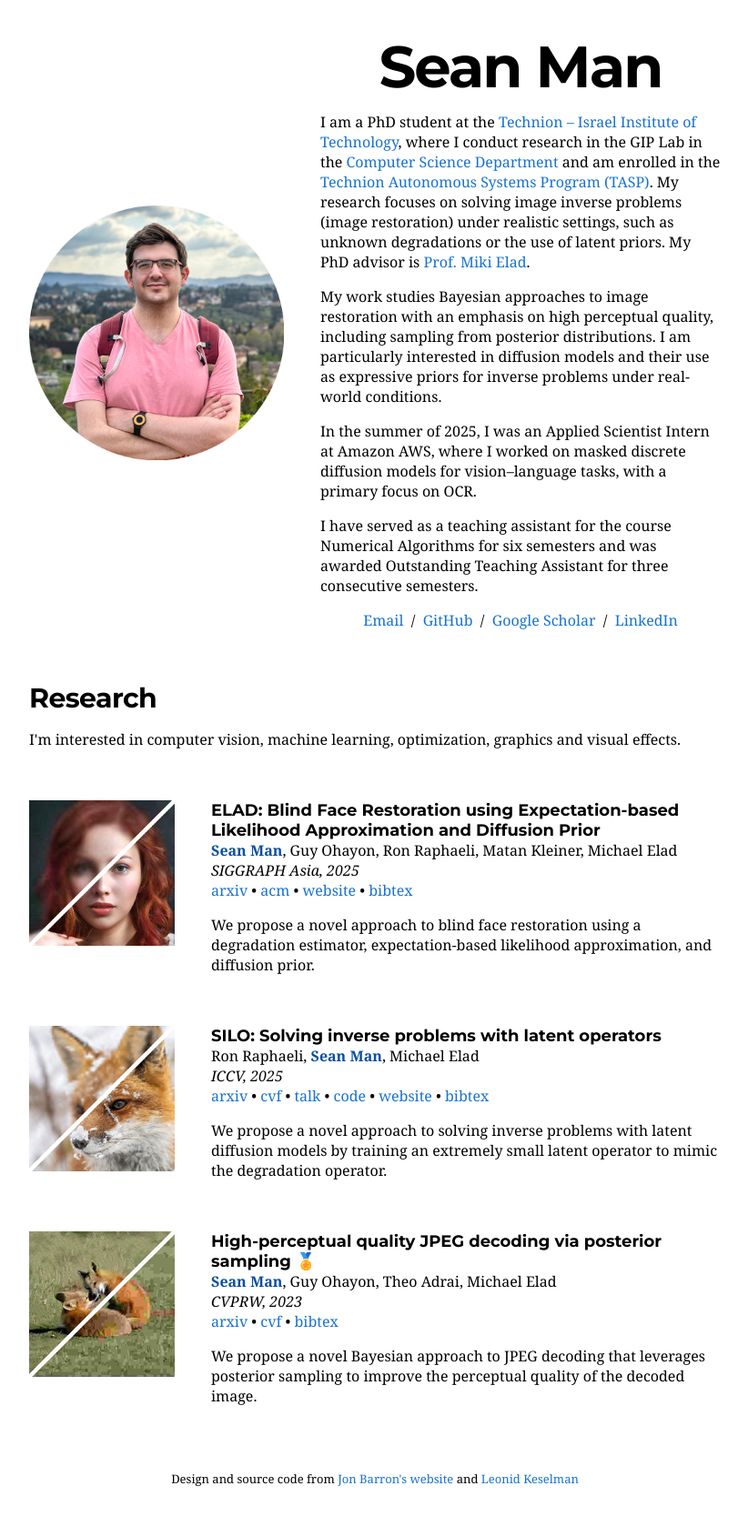
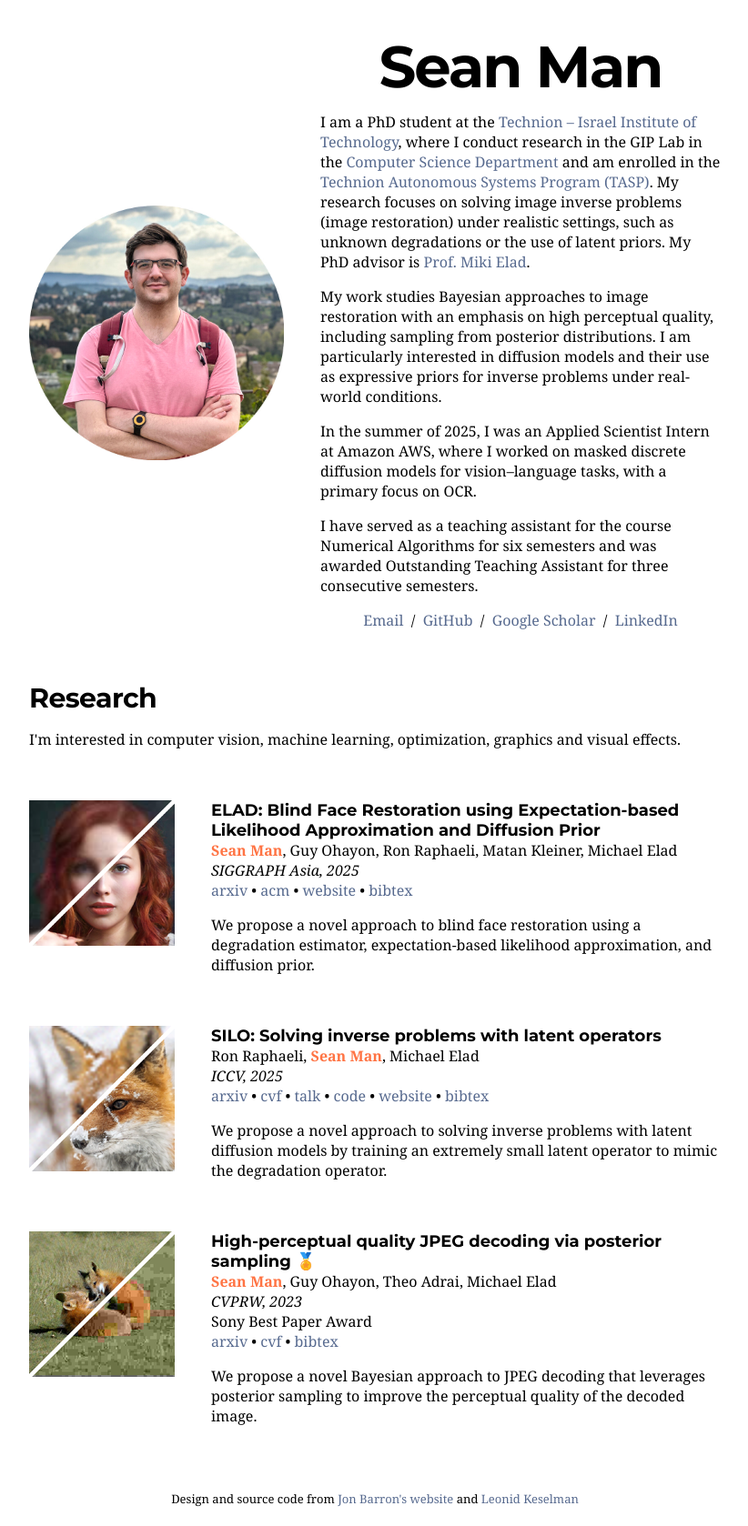
Before and after one commit to man-sean/man-sean.github.io, a Jekyll site: the page built from _posts/2025-12-01-elad.markdown, in a window 1280 px wide. Shown: the whole page at 91% size, without its empty margins (228-1050 px from the left). Built offline with Jekyll 4.4.1, drawn with Linux system fonts in a browser that asks for light colours; some web fonts are replaced; before the commit the page ends 1656 px from its top, so only the background shows below that.

Commit message:
Refine colors and award display

```diff
--- a/_layouts/default.html
+++ b/_layouts/default.html
@@ -84,6 +84,10 @@
 
               <br>
               <em>{{post.venue}}</em>
+              {% if post.award %}
+              <br>
+              {{ post.award }}
+              {% endif %}
               <br>
               {% assign links = "" | split: "" %}
               {% if post.arxiv %}{% capture link %}<a href="{{ post.arxiv }}" target="_blank" rel="noopener">arxiv</a>{% endcapture %}{% assign links = links | push: link %}{% endif %}
@@ -128,13 +132,14 @@
     .bibtex-copy {
       background: none;
       border: 0;
-      color: #1772d0;
+      color: #576a8f;
       cursor: pointer;
       font: inherit;
       padding: 0;
       text-decoration: none;
     }
     .bibtex-copy:hover {
+      color: #ff7444;
       text-decoration: underline;
     }
     .author-me {
--- a/style.scss
+++ b/style.scss
@@ -12,14 +12,19 @@
 /**************/
 /* BASE RULES */
 /**************/
+body {
+  background-color: #ffffff;
+  color: #000000;
+}
+
 a {
-  color: #1772d0;
+  color: #576a8f;
   text-decoration: none;
 }
 
 a:focus,
 a:hover {
-  color: #f09228;
+  color: #ff7444;
   text-decoration: none;
 }
 
@@ -75,6 +80,24 @@ h1 {
   letter-spacing: -2px;
   line-height: 1.05;
 
+}
+
+h1 {
+  color: #000000;
+  text-shadow: none;
+}
+
+h2 {
+  color: #000000;
+}
+
+h3 {
+  color: #000000;
+}
+
+.author-me {
+  color: #ff7444 !important;
+  font-weight: 700 !important;
 }
 
 @media (max-width: 768px) {
```
